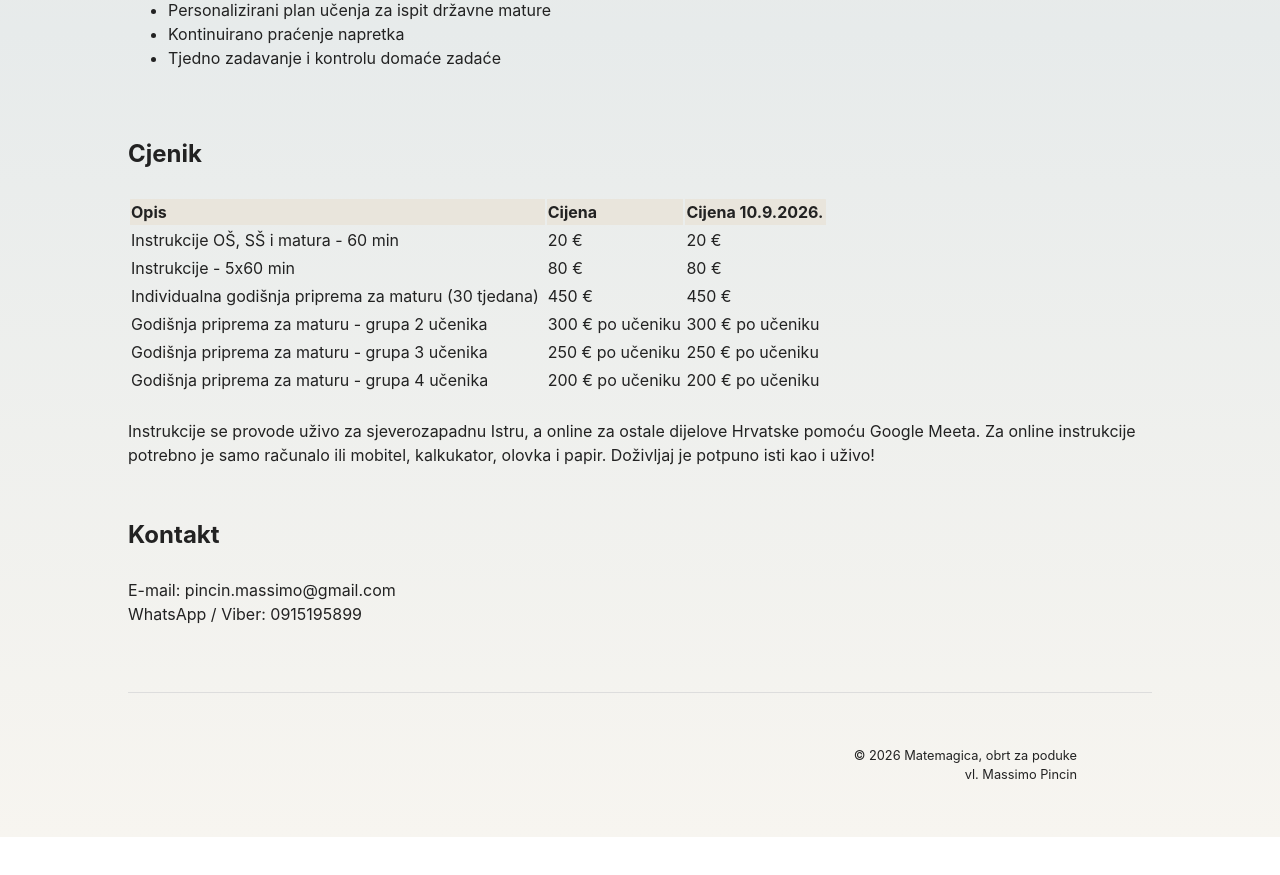
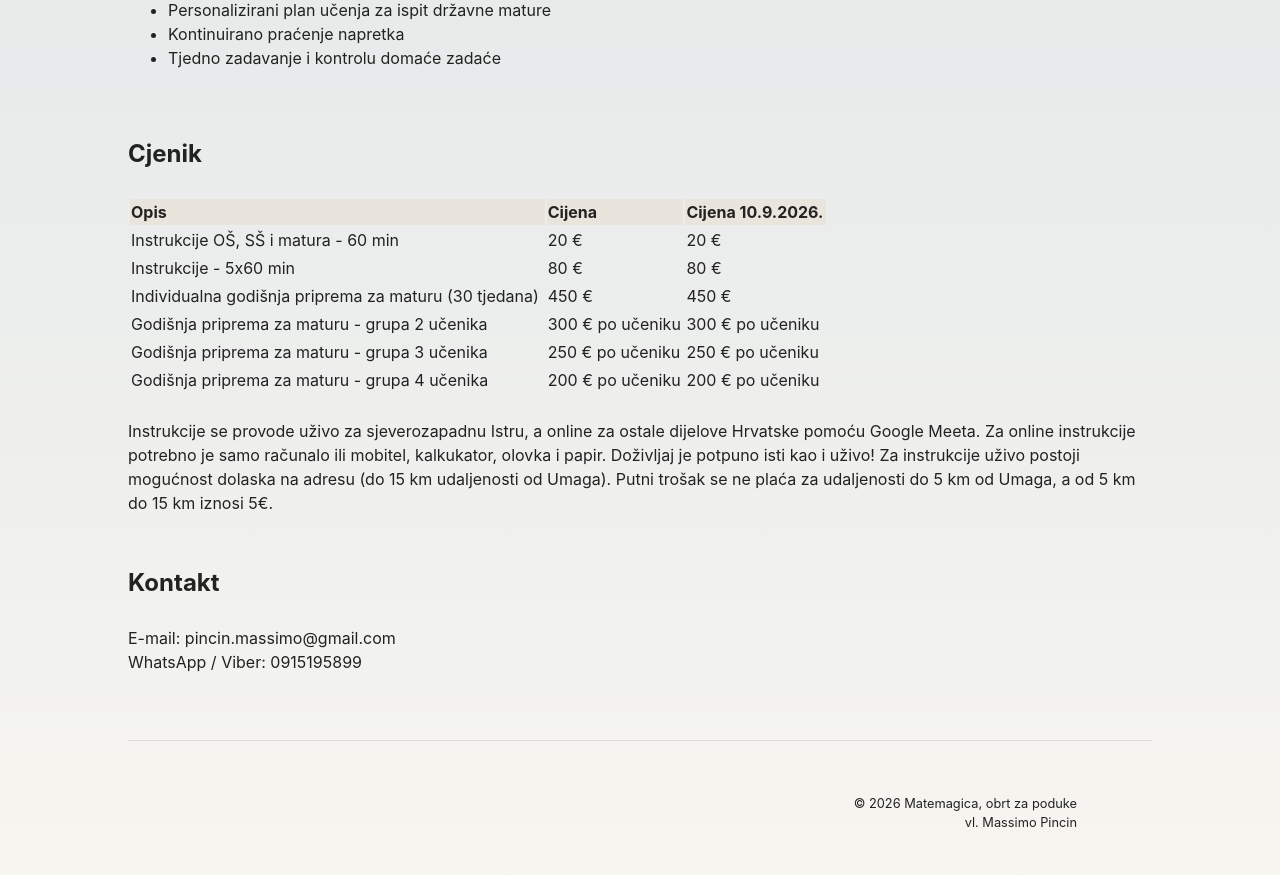
Before and after one commit to mpmatemagica/matemagica, a Vue app: page / in a window 1280 px wide. Shown: the part 1180-2055 px from the top of the page. Before the commit the page ends 2017 px from the top, so only its background shows below. Built offline with nearby package versions, Linux system fonts and the light colour scheme.

Commit message:
Update App.vue

```diff
--- a/src/App.vue
+++ b/src/App.vue
@@ -109,7 +109,11 @@ import logo from '@/assets/logo.png'
         </tbody>
       </table>
       <br>
-      Instrukcije se provode uživo za sjeverozapadnu Istru, a online za ostale dijelove Hrvatske pomoću Google Meeta. Za online instrukcije potrebno je samo računalo ili mobitel, kalkukator, olovka i papir. Doživljaj je potpuno isti kao i uživo!
+      Instrukcije se provode uživo za sjeverozapadnu Istru, a online za ostale dijelove Hrvatske pomoću Google Meeta.
+      Za online instrukcije potrebno je samo računalo ili mobitel, kalkukator, olovka i papir. Doživljaj je potpuno isti kao i uživo!
+
+      Za instrukcije uživo postoji mogućnost dolaska na adresu (do 15 km udaljenosti od Umaga).
+      Putni trošak se ne plaća za udaljenosti do 5 km od Umaga, a od 5 km do 15 km iznosi 5€.
     </section>
 
     <section id="contact">
```
